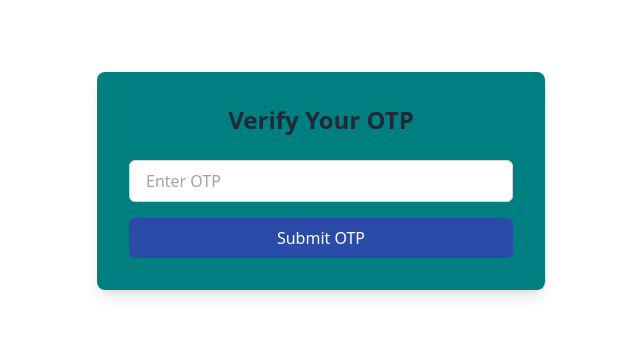
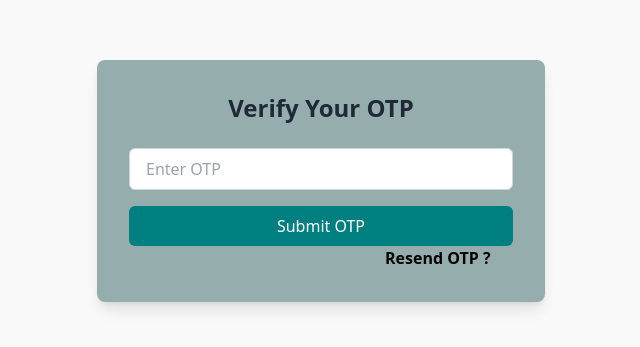
Before and after one commit to fakihiya/Allomedis_Partie2, a React (Vite) app: page /otp in a window 1280 px wide. Shown: the part 219-566 px from the top of the page, without its empty margins (319-959 px from the left). Built offline with nearby package versions, Linux system fonts and the light colour scheme.

Commit message:
initial commit

```diff
--- a/src/LoggedInPage.jsx
+++ b/src/LoggedInPage.jsx
@@ -39,8 +39,8 @@ const LoggedInPage = () => {
   };
 
   return (
-    <div className="flex items-center justify-center min-h-screen bg-white">
-      <div className="w-full max-w-md bg-[#007F81] rounded-lg shadow-lg p-8">
+    <div className="flex items-center justify-center min-h-screen bg-[#f9f9f9]">
+      <div className="w-full max-w-md bg-[#96adad] rounded-lg shadow-lg p-8">
         <h1 className="text-2xl font-bold text-center text-gray-800 mb-6">Verify Your OTP</h1>
         <form onSubmit={handleOtpSubmit} className="space-y-4">
           <input
@@ -53,17 +53,25 @@ const LoggedInPage = () => {
           />
           <button
             type="submit"
-            className="w-full bg-[#2a4ba7] text-white py-2 rounded-md hover:bg-[#171758] transition duration-300"
+            className="w-full bg-[#007F81] text-white py-2 rounded-md hover:bg-[#171758] transition duration-300"
           >
             Submit OTP
           </button>
         </form>
         <ToastContainer />
-        {message && (
+
+                  <button
+                    onClick={() => navigate("/registration-form")}
+                    className="text-black font-semibold hover:underline ml-64 whitespace-nowrap"
+                  >
+                    Resend OTP ?
+                  </button>
+
+        {/* {message && (
           <p className="mt-4 text-green-500 text-center font-semibold">
             {message}
           </p>
-        )}
+        )} */}
       </div>
     </div>
   );
```
